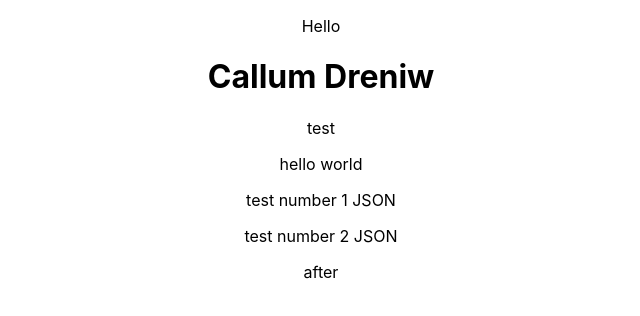
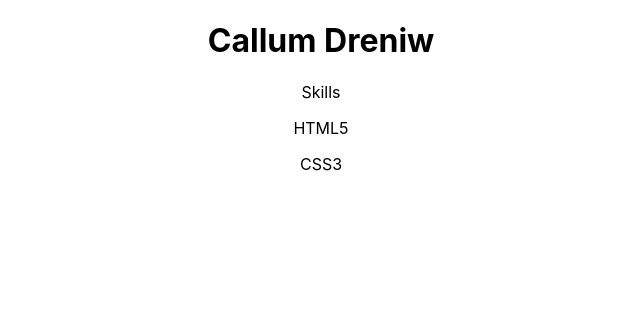
Before and after one commit to dreniwc/portfolio-website, a React (Create React App) app: page / in a window 1280 px wide. Shown: the top 316 px of the page, without its empty margins (319-959 px from the left). Built offline with nearby package versions, Linux system fonts and the light colour scheme.

Commit message:
removing hello-world

```diff
--- a/src/App.js
+++ b/src/App.js
@@ -6,15 +6,12 @@ import Skills from "./skills"
 function App() {
   return (
     <div className="App">
-      <p>Hello</p>
       <header>
         <h1>Callum Dreniw</h1>
       </header>
       <section>
-        <p>test</p>
-        <Hello />
+        <p>Skills</p>
         <Skills />
-        <p>after</p>
       </section>
     </div>
   );
--- a/src/data/skills.json
+++ b/src/data/skills.json
@@ -1,10 +1,10 @@
 [
     {
         "id":1,
-        "name": "test number 1 JSON"
+        "name": "HTML5"
     },
     {
         "id":2,
-        "name":"test number 2 JSON"
+        "name":"CSS3"
     }
 ]
```
